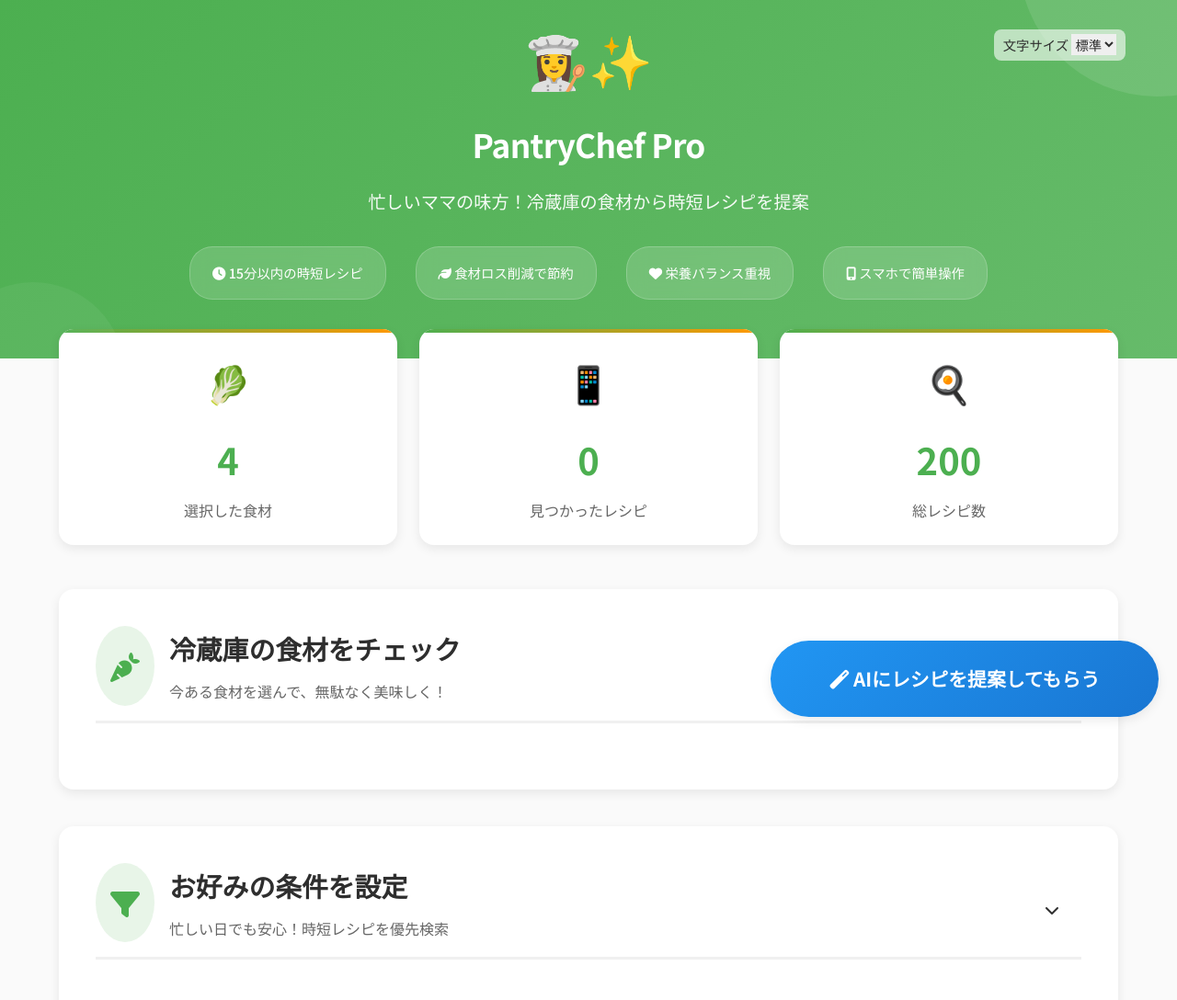
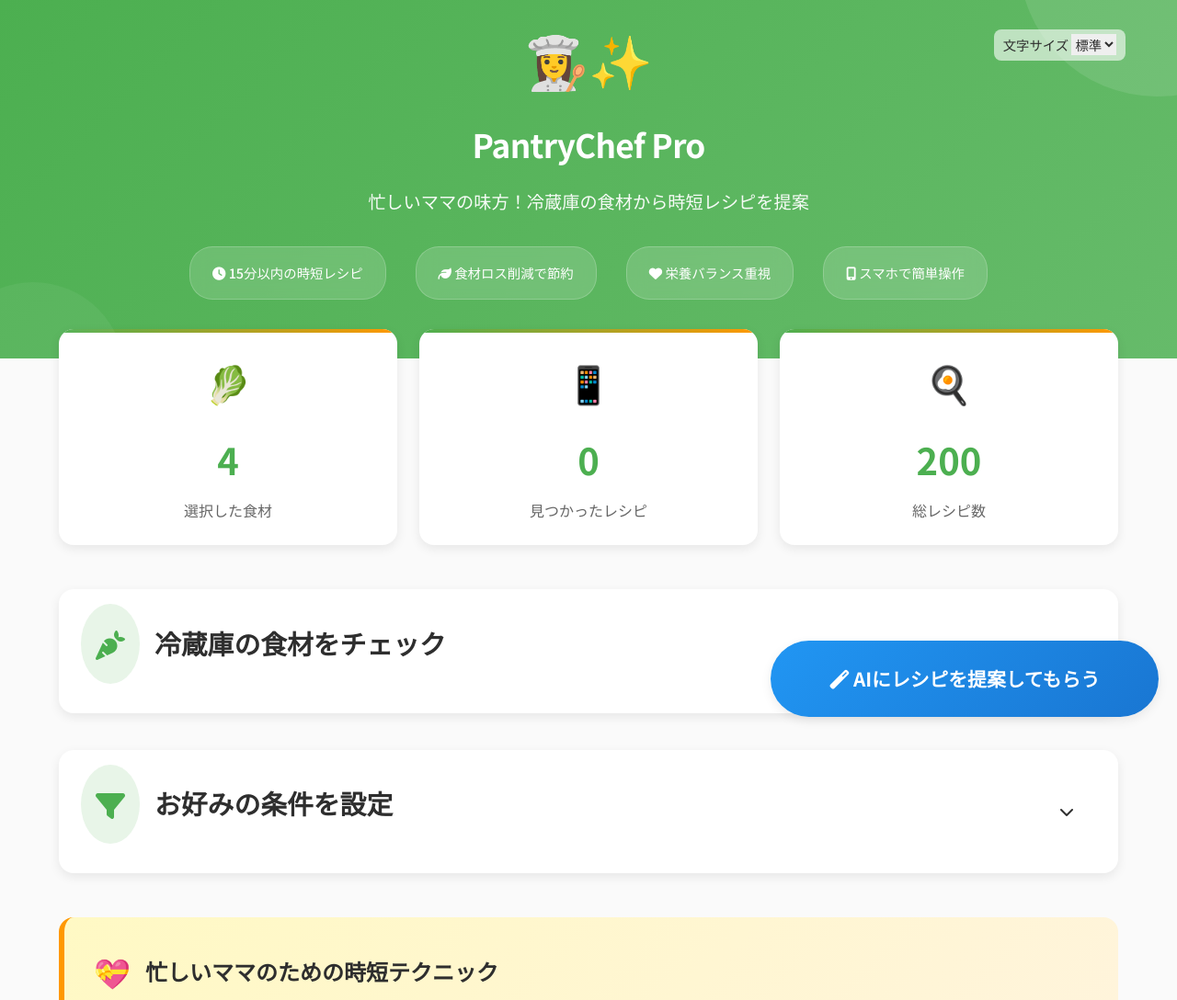
Before and after one commit to appadaycreator/pantry-chef, a plain HTML site: page index.html in a window 1280 px wide. Shown: the top 1088 px of the page at 92% size. Drawn offline with nearby package versions, Linux system fonts and the light colour scheme.

Commit message:
Improve accordion and add recipe instructions

```diff
--- a/index.html
+++ b/index.html
@@ -220,6 +220,20 @@
       margin-bottom: 2.5rem;
       box-shadow: var(--shadow);
       position: relative;
+      transition: padding 0.3s ease;
+    }
+
+    .mama-section.collapsed {
+      padding: 1rem 1.5rem;
+    }
+
+    .mama-section.collapsed .section-header {
+      margin-bottom: 0;
+      border-bottom: none;
+    }
+
+    .mama-section.collapsed .section-subtitle {
+      display: none;
     }
 
     .section-header {
@@ -1070,7 +1084,7 @@
       </div>
 
       <!-- Ingredients Selection Section -->
-      <section class="mama-section">
+      <section class="mama-section collapsed">
         <div class="section-header accordion-header" onclick="toggleSection(event)">
           <div class="section-icon">
             <i class="fas fa-carrot"></i>
@@ -1108,7 +1122,7 @@
       </section>
 
       <!-- Search Filters Section -->
-      <section class="mama-section">
+      <section class="mama-section collapsed">
         <div class="section-header accordion-header" onclick="toggleSection(event)">
           <div class="section-icon">
             <i class="fas fa-filter"></i>
@@ -1604,7 +1618,7 @@ function renderRecipeCard(recipe, score) {
             <i class="fas fa-magic"></i> 作り方（超簡単！）
           </h4>
           <ol class="instructions-list">
-            ${instructions.map(step => `<li>${step}</li>`).join('')}
+            ${instructions.length > 0 ? instructions.map(step => `<li>${step}</li>`).join('') : '<li>作り方は準備中です</li>'}
           </ol>
         </div>
 
@@ -1652,8 +1666,12 @@ function toggleSection(event) {
   const header = event.currentTarget;
   const content = header.nextElementSibling;
   if (!content) return;
+  const section = header.parentElement;
   const isOpen = content.style.display === "block";
   content.style.display = isOpen ? "none" : "block";
+  if (section) {
+    section.classList.toggle('collapsed', isOpen);
+  }
   const arrow = header.querySelector(".accordion-arrow i");
   if (arrow) {
     if (isOpen) {
--- a/js/recipes.js
+++ b/js/recipes.js
@@ -22,31 +22,36 @@ const recipesData = {
       id: 1,
       name: 'チキントマト煮',
       ingredients: ['鶏肉', 'トマト', '玉ねぎ'],
-      cookingTime: 30
+      cookingTime: 30,
+      instructions: ['鶏肉を炒める', '玉ねぎとトマトを加える', '煮込んで完成']
     },
     {
       id: 2,
       name: 'オムレツ',
       ingredients: ['卵', '牛乳', '玉ねぎ'],
-      cookingTime: 15
+      cookingTime: 15,
+      instructions: ['卵を溶く', '具材を炒める', '卵を流し込み焼き固める']
     },
     {
       id: 3,
       name: 'トマトスープ',
       ingredients: ['トマト', '玉ねぎ'],
-      cookingTime: 20
+      cookingTime: 20,
+      instructions: ['材料を切る', '鍋で炒める', '水を加えて煮る']
     },
     {
       id: 4,
       name: '豚肉とキャベツのみそ炒め',
       ingredients: ['豚肉', 'キャベツ', 'にんじん', 'ピーマン'],
-      cookingTime: 15
+      cookingTime: 15,
+      instructions: ['具材を切る', '豚肉を炒める', '野菜とみそで味付けする']
     },
     {
       id: 5,
       name: '鮭のバターソテー',
       ingredients: ['鮭', 'バター', '塩'],
-      cookingTime: 12
+      cookingTime: 12,
+      instructions: ['鮭に塩をふる', 'バターで焼く', '両面焼き色が付いたら完成']
     },
     {
       id: 6,
```
